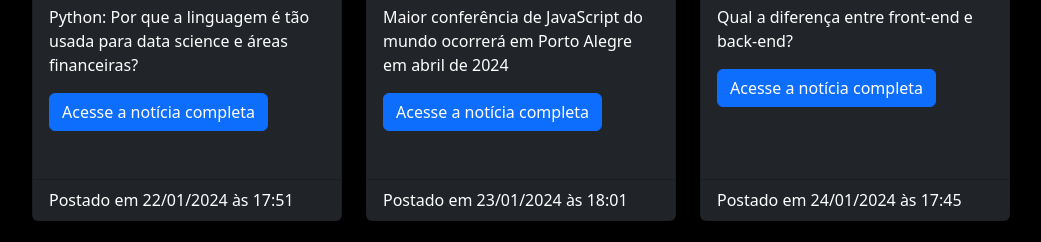
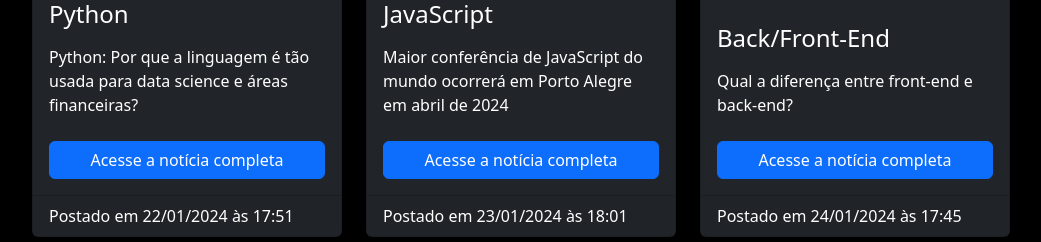
Before and after one commit to BarbasPedro/Dev_News, a plain HTML site: page index.html in a window 1280 px wide. Shown: the part 992-1234 px from the top of the page, without its empty margins (119-1160 px from the left). Drawn offline with Linux system fonts and the light colour scheme.

Commit message:
Add files via upload

```diff
--- a/main.css
+++ b/main.css
@@ -77,6 +77,13 @@ main {
   margin-bottom: 2rem;
 }
 
+.card-body {
+  display: flex;
+  flex-direction: column;
+  justify-content: flex-end;
+  gap: 8px;
+}
+
 @media screen and (max-width: 640px) {
   header h1{
     font-size: 1.6rem;
```
